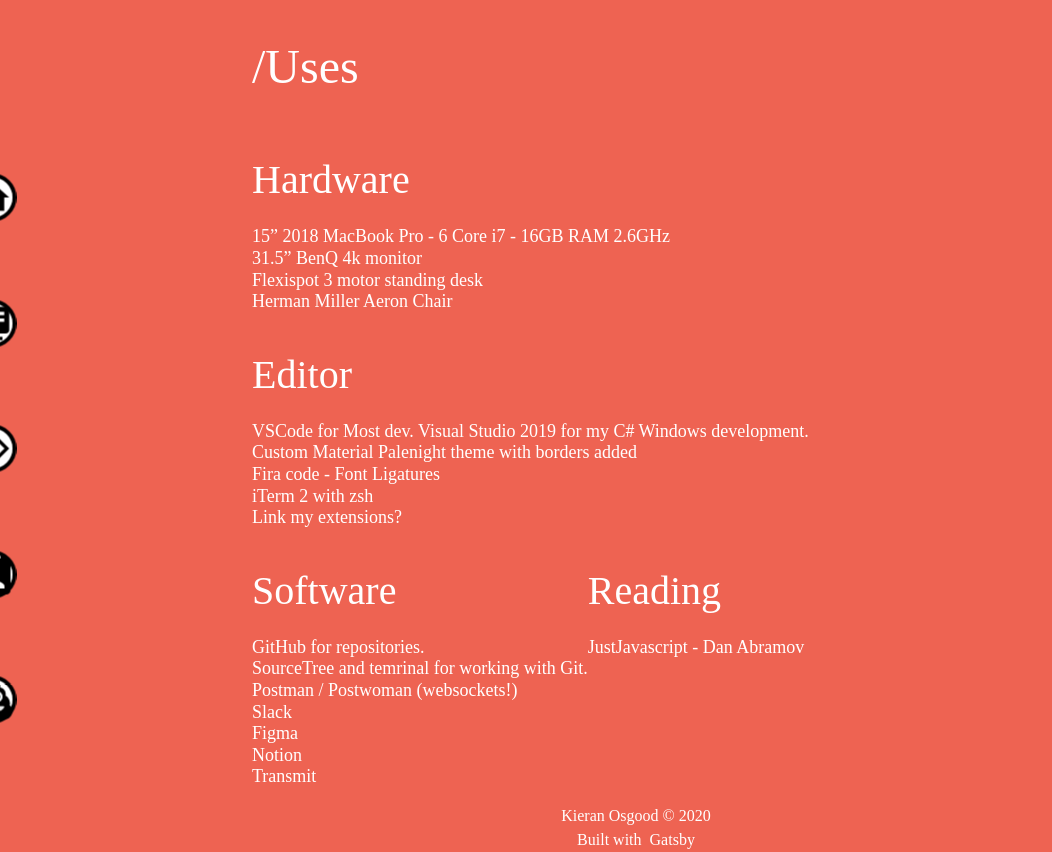
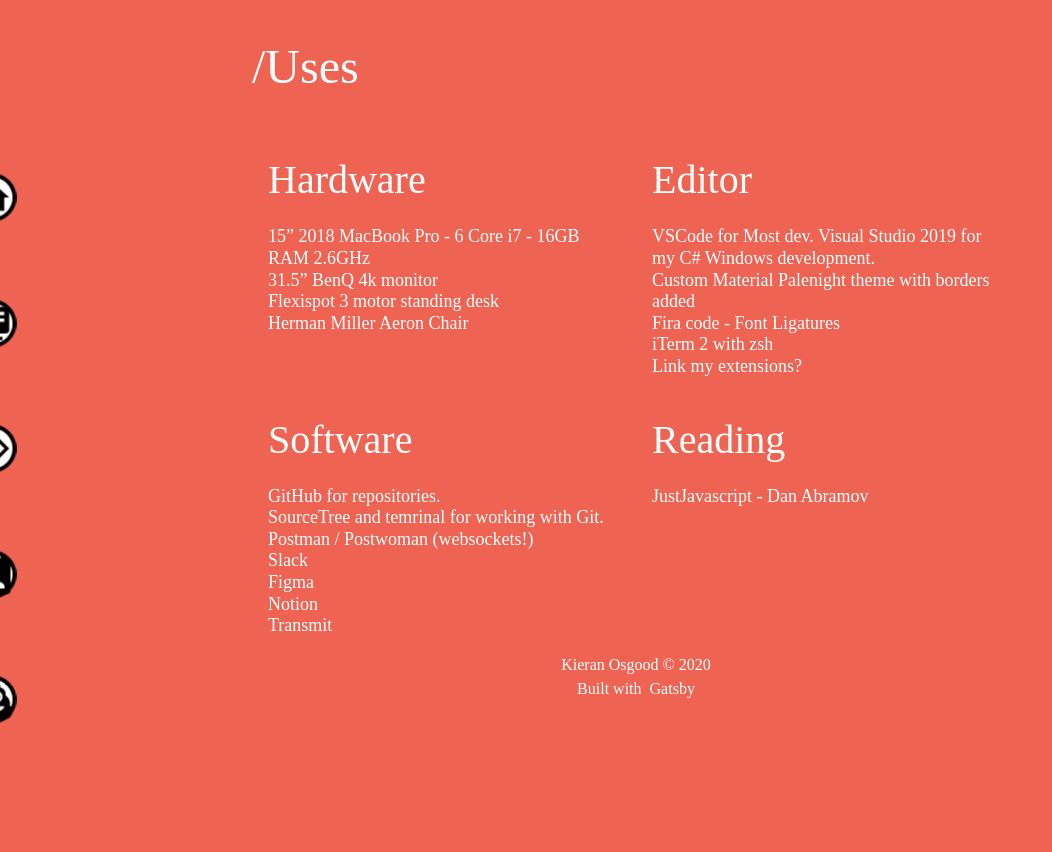
Before and after one commit to kieran-osgood/ko.site, a Gatsby site: page /uses in a window 1280 px wide. Shown: the whole page, without its empty margins (0-1052 px from the left). After the commit the page ends 800 px from the top, so only its background shows below. Built offline with nearby package versions, Linux system fonts and the light colour scheme; Gatsby itself is replaced by a stand-in of ours.

Commit message:
add padding to uses table

```diff
--- a/src/pages/uses.js
+++ b/src/pages/uses.js
@@ -54,7 +54,7 @@
 
 const UsesBlock = ({ data: { title, items } }) => {
 	return (
-		<div className='flex flex-col md:flex-col mb-4'>
+		<div className='flex flex-col mb-4 md:flex-col md:w-1/2 md:px-4'>
 			<h2>{title}</h2>
 			{items.map(text => (
 				<p key={text}>{text}</p>
```
